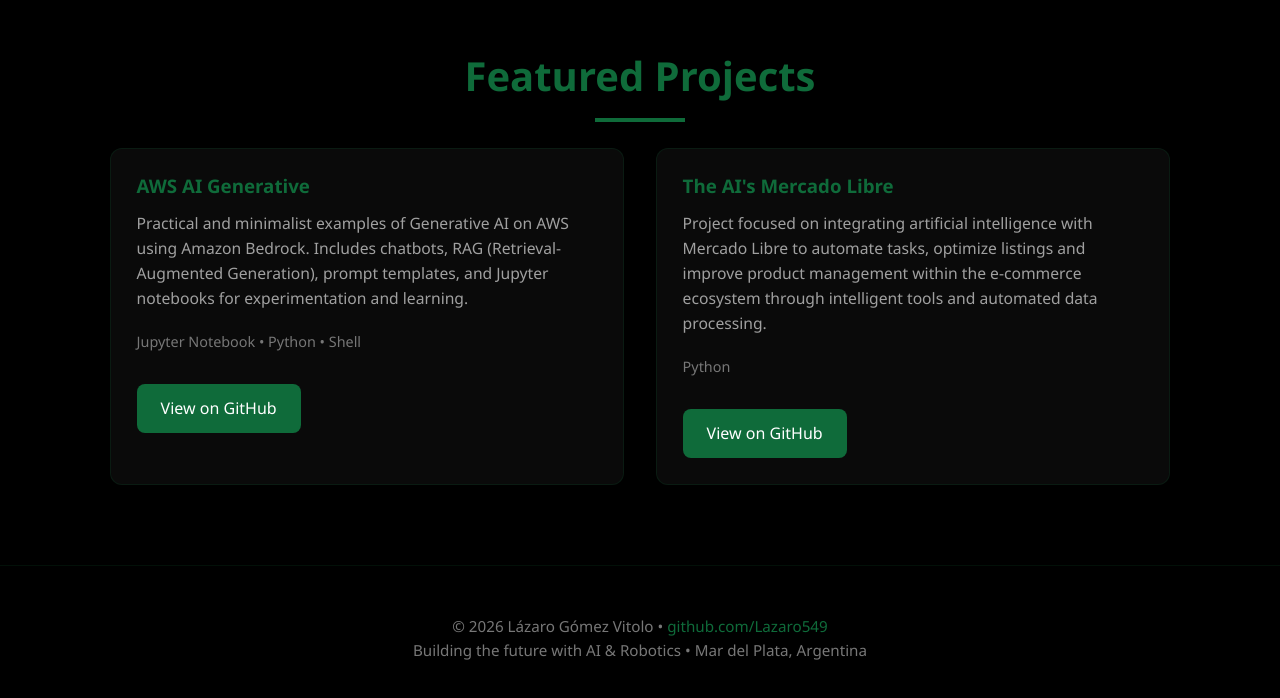
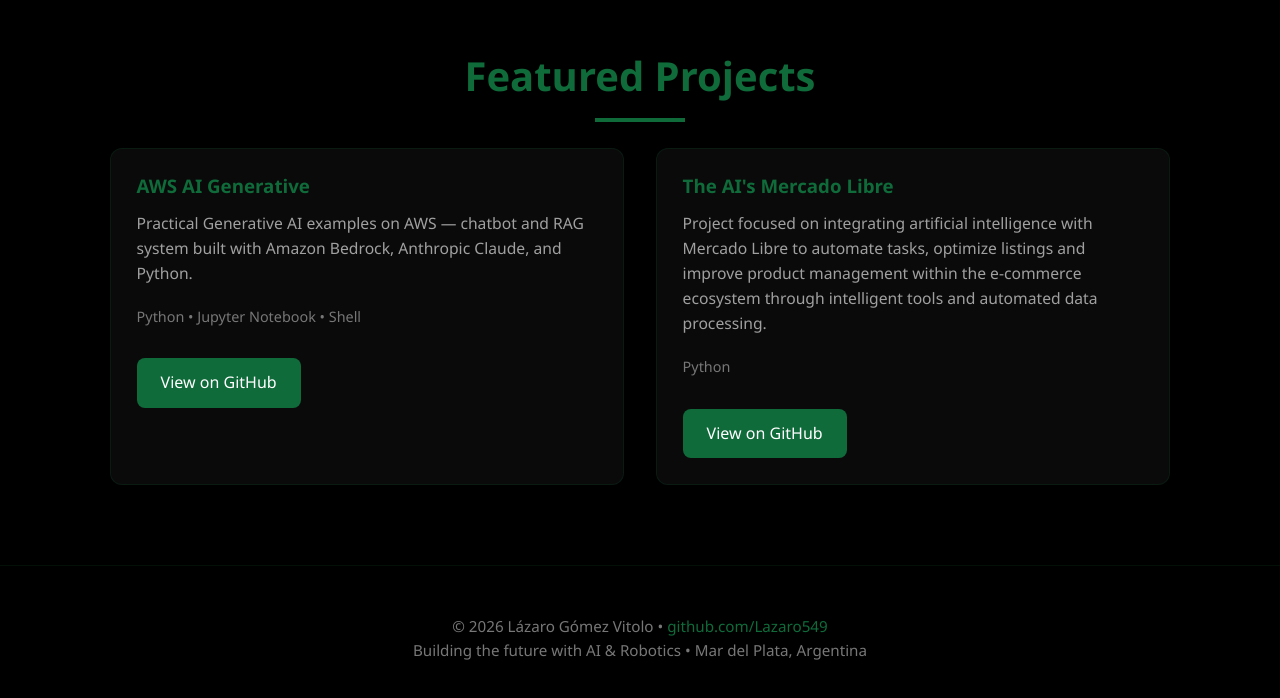
Before and after one commit to Lazaro549/Portafolio, a plain HTML site: page index.html in a window 1280 px wide. Shown: the part 5226-5924 px from the top of the page. Drawn offline with Linux system fonts and the light colour scheme.

Commit message:
Add files via upload

```diff
--- a/index.html
+++ b/index.html
@@ -485,8 +485,8 @@
 
         <div class="project-card">
           <h3>AWS AI Generative</h3>
-          <p>Practical and minimalist examples of Generative AI on AWS using Amazon Bedrock. Includes chatbots, RAG (Retrieval-Augmented Generation), prompt templates, and Jupyter notebooks for experimentation and learning.</p>
-          <div class="meta">Jupyter Notebook • Python • Shell</div>
+          <p>Practical Generative AI examples on AWS — chatbot and RAG system built with Amazon Bedrock, Anthropic Claude, and Python.</p>
+          <div class="meta">Python • Jupyter Notebook • Shell</div>
           <a href="https://github.com/Lazaro549/AWS-AI-Generative" class="btn" target="_blank">View on GitHub</a>
         </div>
 
```
